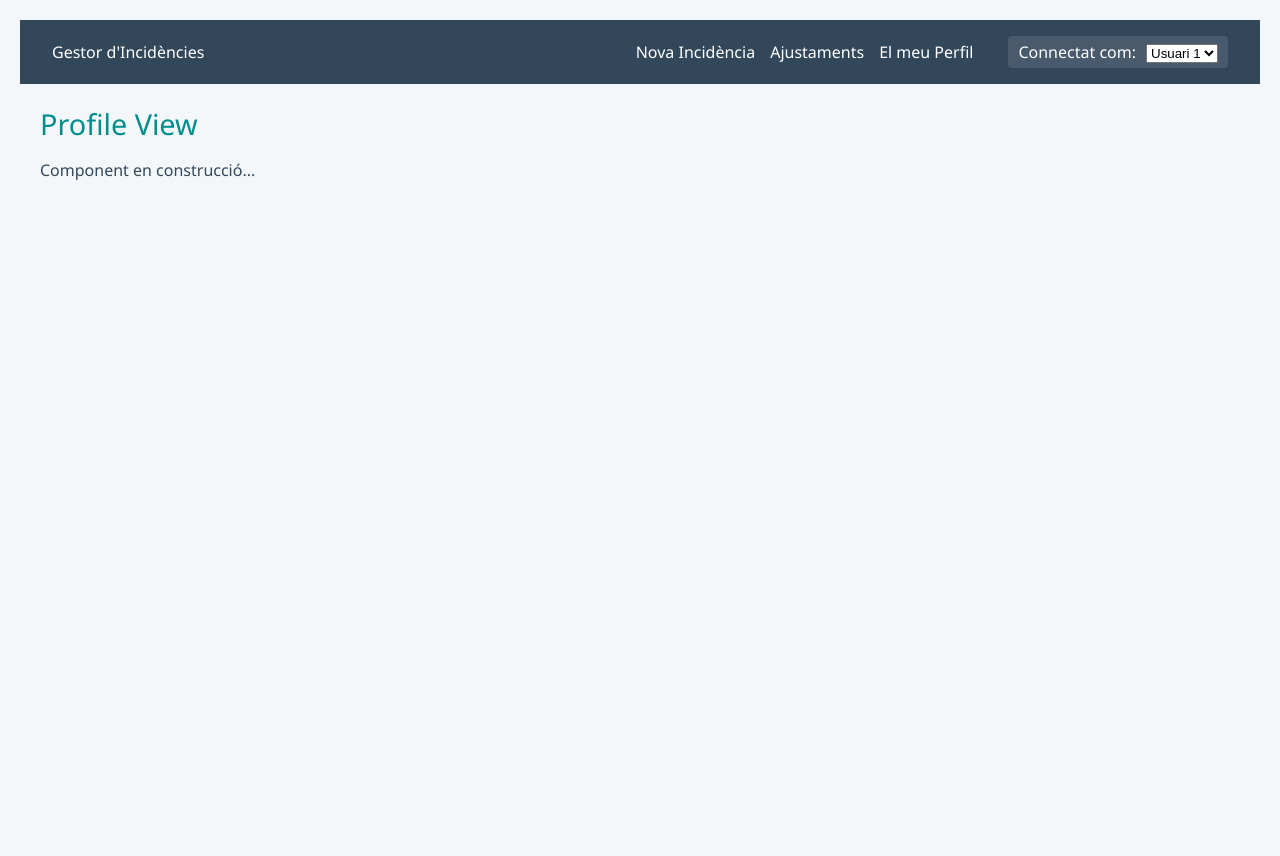
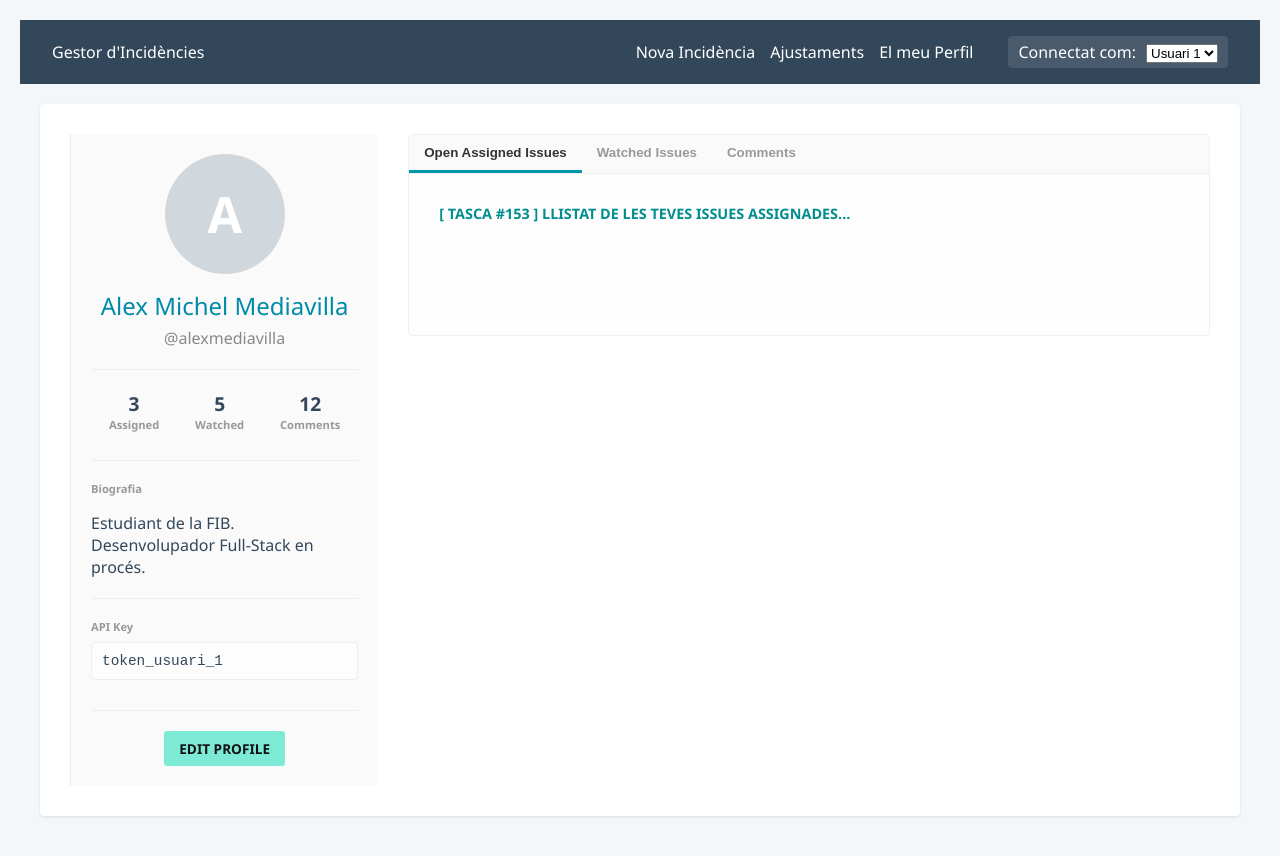
Before and after one commit to Michel-MJ/-ASW---Projecte-1-Issue-Tracker-Frontend, a Vue app: page /profile in a window 1280 px wide. Before the commit the page ends 800 px from the top, so only its background shows below. Built offline with nearby package versions, Linux system fonts and the light colour scheme.

Commit message:
feature(profile): afegida pantalla de perfil amb dades hardcodejades

```diff
--- a/src/views/ProfileView.vue
+++ b/src/views/ProfileView.vue
@@ -1,9 +1,120 @@
 <template>
-  <div>
-    <h1>Profile View</h1>
-    <p>Component en construcció...</p>
+  <div v-if="user" class="taiga-show-container">
+
+    <aside class="issue-sidebar">
+      <div style="text-align: center; margin-bottom: 20px;">
+        <div v-if="!user.avatar_url" class="avatar" style="width: 120px; height: 120px; font-size: 50px; margin: 0 auto; margin-bottom: 15px;">
+          {{ user.full_name ? user.full_name.charAt(0) : user.name.charAt(0) }}
+        </div>
+
+        <h2 style="color: #008aa8; margin: 0; font-weight: 300;">{{ user.full_name }}</h2>
+        <p style="color: #888; margin-top: 5px;">@{{ user.name }}</p>
+      </div>
+
+      <div class="sidebar-item divider" style="display: flex; justify-content: space-around; text-align: center;">
+        <div>
+          <span style="font-weight: bold; font-size: 1.2rem; display: block;">{{ user.open_assigned_count || 0 }}</span>
+          <label>Assigned</label>
+        </div>
+        <div>
+          <span style="font-weight: bold; font-size: 1.2rem; display: block;">{{ user.watched_issues_count || 0 }}</span>
+          <label>Watched</label>
+        </div>
+        <div>
+          <span style="font-weight: bold; font-size: 1.2rem; display: block;">{{ user.comments_count || 0 }}</span>
+          <label>Comments</label>
+        </div>
+      </div>
+
+      <div class="sidebar-item divider">
+        <label>Biografia</label>
+        <p class="description-text">{{ user.bio || "Aquest usuari no té biografia." }}</p>
+      </div>
+
+      <div class="sidebar-item divider">
+        <label>API Key</label>
+        <div style="background: #fdfdfd; padding: 10px; border: 1px solid #eee; border-radius: 4px; word-break: break-all; font-family: monospace; font-size: 0.9rem;">
+          {{ user.api_key }}
+        </div>
+      </div>
+
+      <div class="show-actions divider" style="justify-content: center;">
+        <router-link to="/profile/edit" class="btn-edit">EDIT PROFILE</router-link>
+      </div>
+    </aside>
+
+    <main class="issue-main-content">
+      <div class="issue-description-box" style="padding: 0;">
+
+        <div style="display: flex; border-bottom: 1px solid #eee; background: #fafafa;">
+          <button @click="activeTab = 'assigned'" :class="['tab-link', { active: activeTab === 'assigned' }]">Open Assigned Issues</button>
+          <button @click="activeTab = 'watched'" :class="['tab-link', { active: activeTab === 'watched' }]">Watched Issues</button>
+          <button @click="activeTab = 'comments'" :class="['tab-link', { active: activeTab === 'comments' }]">Comments</button>
+        </div>
+
+        <div style="padding: 30px;">
+          <div v-if="activeTab === 'assigned'" class="tab-panel">
+            <h3 style="color: #008d8d;">[ Tasca #153 ] Llistat de les teves issues assignades...</h3>
+          </div>
+
+          <div v-if="activeTab === 'watched'" class="tab-panel">
+            <h3 style="color: #008d8d;">[ Tasca #154 ] Llistat de les teves issues observades...</h3>
+          </div>
+
+          <div v-if="activeTab === 'comments'" class="tab-panel">
+            <h3 style="color: #008d8d;">[ Tasca #155 ] El teu historial de comentaris...</h3>
+          </div>
+        </div>
+      </div>
+    </main>
+
+  </div>
+
+  <div v-else style="text-align: center; padding: 50px;">
+    Carregant perfil...
   </div>
 </template>
 
 <script setup>
+
+import { ref, onMounted, watch } from 'vue'
+
+const user = ref(null)               // Dades de l'usuari
+const activeTab = ref('assigned')    // Controla quina pestaña està visible
+
+// Funció per demanar les dades del perfil de l'usuari (simulada amb dades hardcoded)
+const fetchProfile = async () => {
+  try {
+    // Intenta recuperar la API Key desde el almacenamiento local del navegador, o usa un token simulado por defecto
+    const currentKey = localStorage.getItem('active_api_key') || 'token_simulat_12345'
+
+    // Dades hardcodejades de moment
+    user.value = {
+      name: "alexmediavilla",
+      full_name: "Alex Michel Mediavilla",
+      avatar_url: null,
+      bio: "Estudiant de la FIB. Desenvolupador Full-Stack en procés.",
+      api_key: currentKey,
+      open_assigned_count: 3,
+      watched_issues_count: 5,
+      comments_count: 12
+    }
+  } catch (error) {
+    console.error('Error carregant el perfil:', error)
+  }
+}
+
+onMounted(() => {
+  // Comprueba si l'usuari tenia una pestanya activa guardada anteriorment
+  const savedTab = localStorage.getItem('activeProfileTab')
+  if (savedTab) activeTab.value = savedTab // Si existeix, restaura la pestaña
+
+  fetchProfile()
+})
+
+// Monitoritza la variable 'activeTab' en tiempo real
+watch(activeTab, (newTab) => {
+  // Guarada la pestanya activa actual localment
+  localStorage.setItem('activeProfileTab', newTab)
+})
 </script>
```
